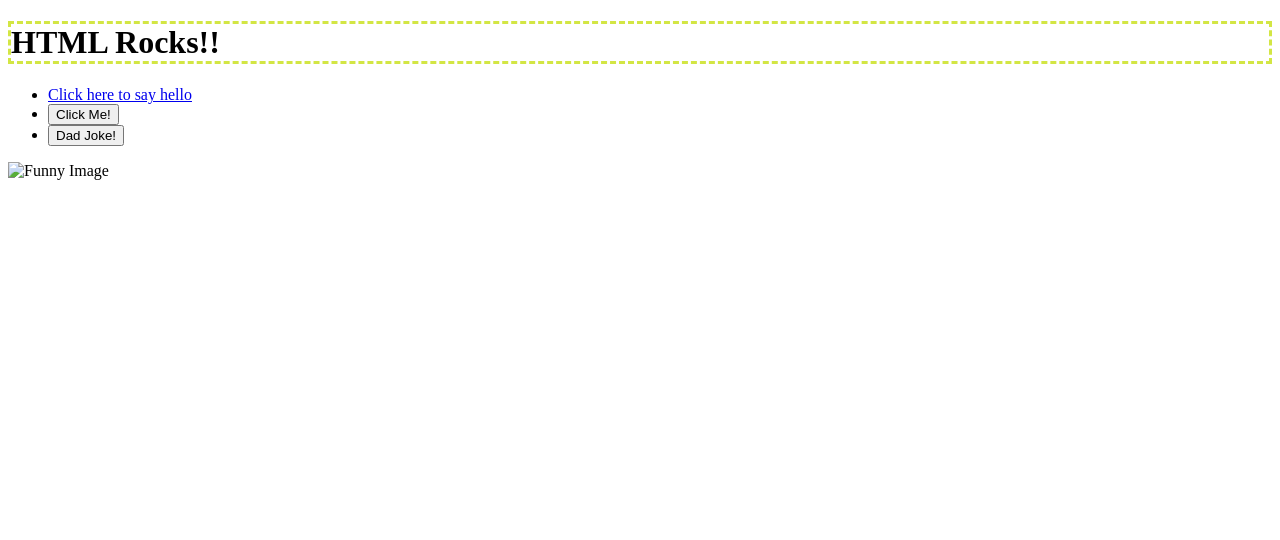
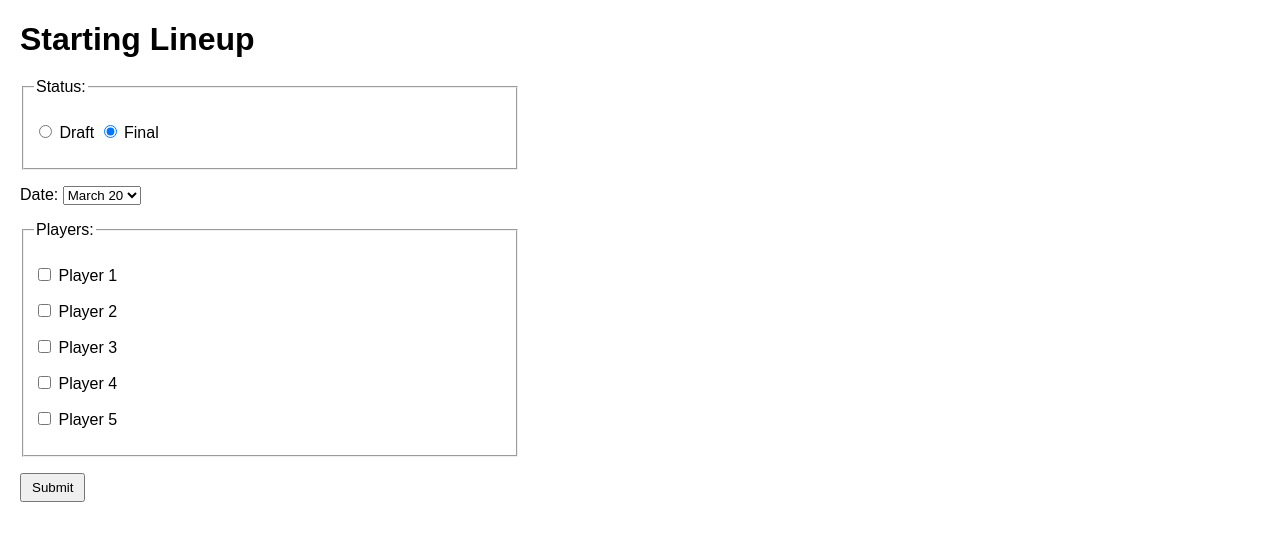
Before and after one commit to erickbeltran626/CS208-LAB-09, a website: page index.html in a window 1280 px wide. Drawn offline with Linux system fonts and the light colour scheme; files that its build step writes are made by us from their sources.

Commit message:
Final Completion

```diff
--- a/index.html
+++ b/index.html
@@ -3,23 +3,88 @@
 
 <head>
   <meta charset="utf-8">
-  <title>CS208 - Starter Code (UPDATE ME)!</title>
+  <title>Starting Lineup</title>
   <meta name="description" content="">
   <meta name="viewport" content="width=device-width, initial-scale=1">
   <link rel="stylesheet" href="style.css">
 </head>
 
 <body>
-  <h1>HTML Rocks!!</h1>
-  <ul>
-  <li><a href="/hello">Click here to say hello</a></li>
-  <li><button id="hello-link">Click Me!</button></li>
-  <li><button id="joke-button">Dad Joke!</button></li>
-  <script src="script.js"></script>
-  </ul>
-  <img src="funny.png" alt="Funny Image" width="300" height="200">
+  <!-- Page Heading -->
+  <h1>Starting Lineup</h1>
 
-  <h2 id="joke-display"></h2>
+  <!-- Lineup Form-->
+   <form id="lineupForm">
+
+    <!--Status Selection-->
+
+    <fieldset>
+      <legend>Status:</legend>
+
+      <p>
+        <input type="radio" id="draft" name="status" value="Draft">
+        <label for="draft">Draft</label>
+
+        <input type="radio" id="final" name="status" value="Final" checked>
+        <label for="final">Final</label>
+      </p>
+    </fieldset>
+
+    <!--Game Date Selection-->
+    <p>
+      <label for="gameDate">Date:</label>
+
+      <select id="gameDate" name="gameDate">
+        <option value="March 20">March 20</option>
+        <option value="March 24">March 24</option>
+        <option value="April 2">April 2</option>
+        <option value="April 6">April 6</option>
+        <option value="April 13">April 13</option>
+      </select>
+    </p>
+
+    <!--Player Selection-->
+    <fieldset>
+      <legend>Players:</legend>
+
+      <p>
+        <input type="checkbox" id="player1" name="players" value="Player 1">
+        <label for="player1">Player 1</label>
+      </p>
+
+      <p>
+        <input type="checkbox" id="player2" name="players" value="Player 2">
+        <label for="player2">Player 2</label>
+      </p>
+
+      <p>
+        <input type="checkbox" id="player3" name="players" value="Player 3">
+        <label for="player3">Player 3</label>
+      </p>
+
+      <p>
+        <input type="checkbox" id="player4" name="players" value="Player 4">
+        <label for="player4">Player 4</label>
+      </p>
+
+      <p>
+        <input type="checkbox" id="player5" name="players" value="Player 5">
+        <label for="player5">Player 5</label>
+      </p>
+    </fieldset>
+
+    <!--Submit Button-->
+    <p>
+      <button type="submit">Submit</button>
+    </p>
+   </form>
+
+   <!--Display Form Results-->
+   <p id="result"></p>
+
+   <!--JavaScript-->
+   <script src="script.js"></script>
+
 </body>
 
 </html>
```
Also changed, not shown: dist/script.js, dist/style.css, 1 other file.
